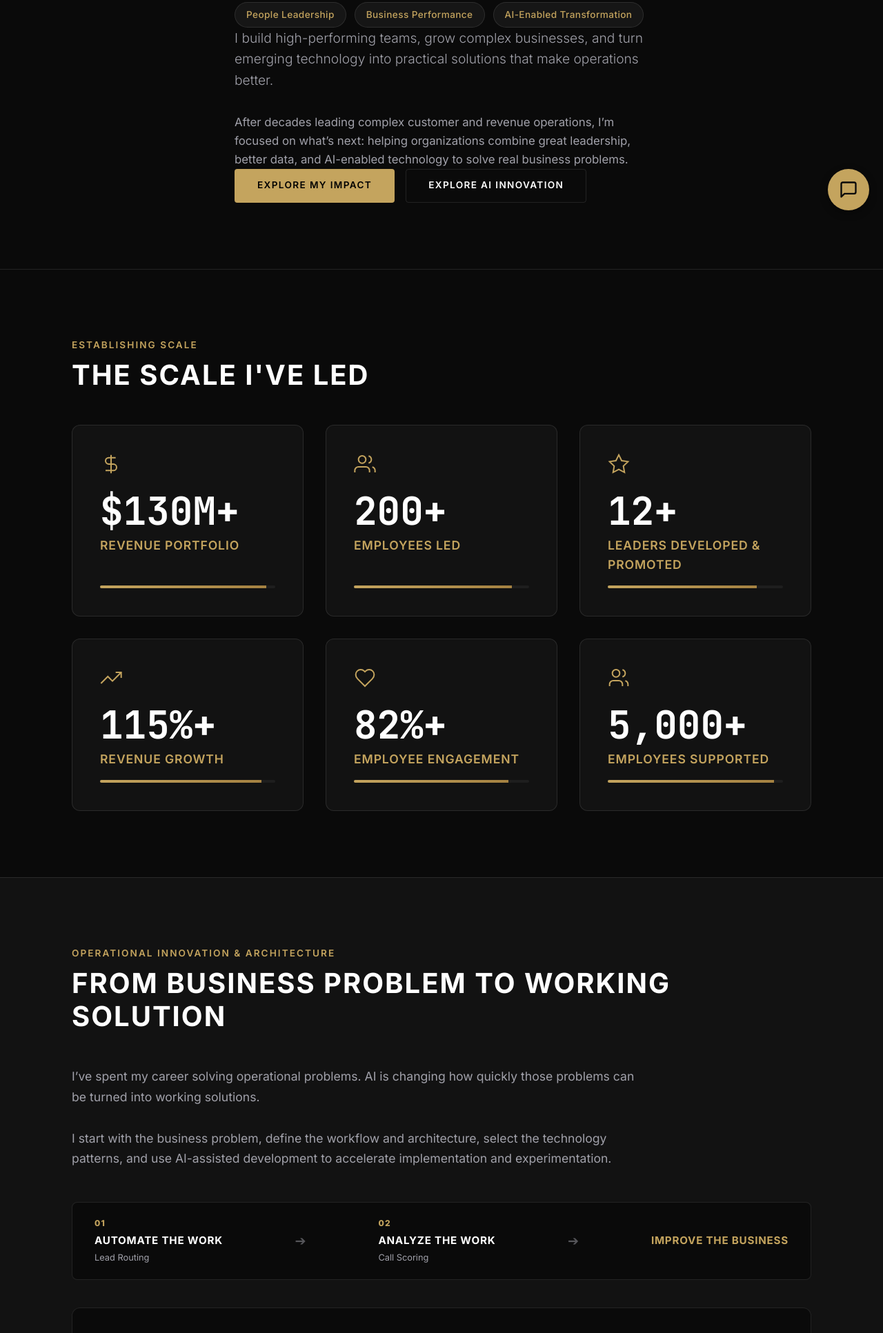
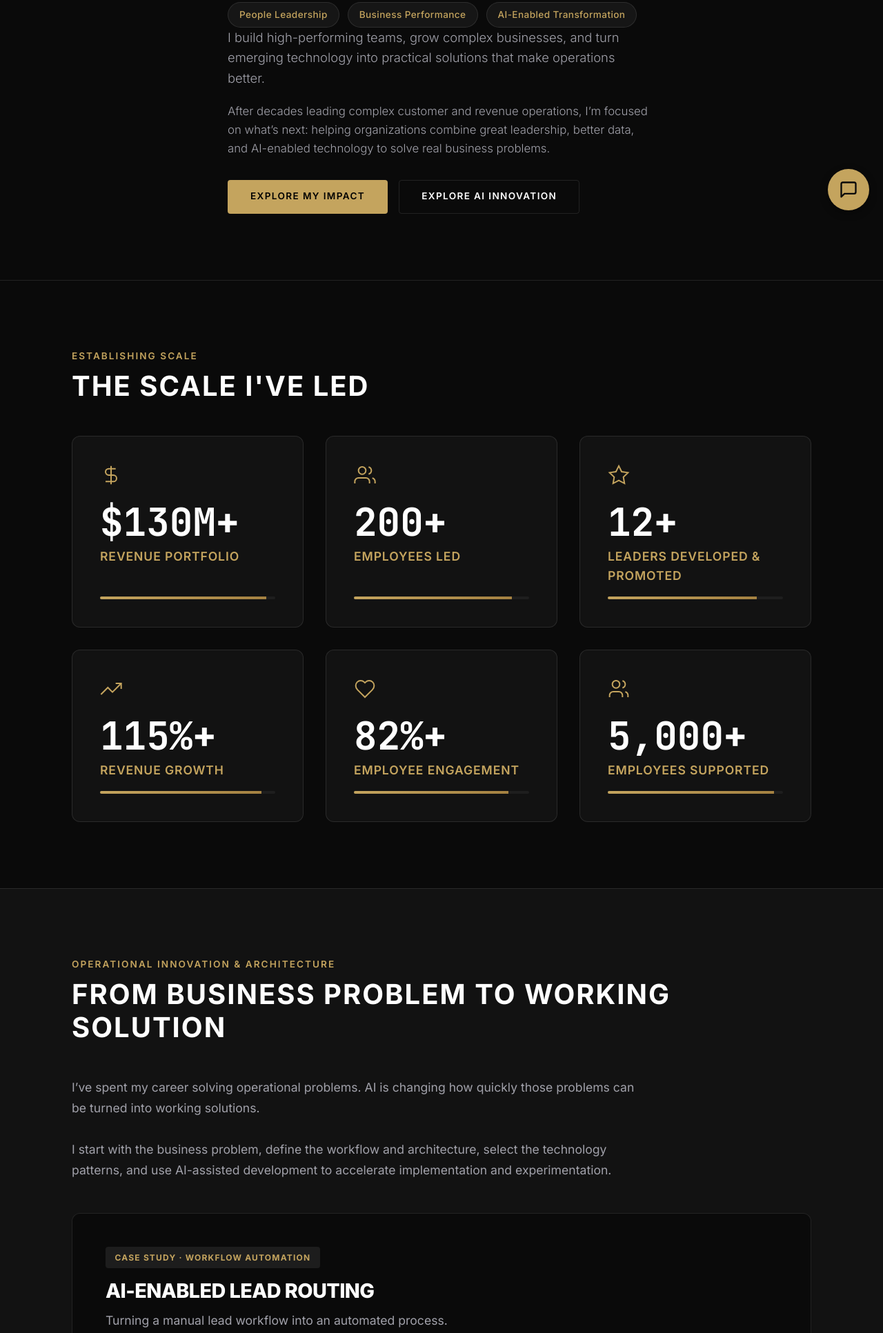
Before and after one commit to kelvenhwong/kelven-portfolio, a website: page index.html in a window 1280 px wide. Shown: the part 475-2408 px from the top of the page at 69% size. Drawn offline with Linux system fonts and the light colour scheme.

Commit message:
refactor: remove strategic progression banner, unify hero text font sizes, and standardize workflow step icons

```diff
--- a/index.html
+++ b/index.html
@@ -145,25 +145,6 @@
                     </p>
                 </div>
 
-                <!-- Strategic Progression Banner -->
-                <div class="progression-banner reveal">
-                    <div class="progression-item active">
-                        <span class="progression-num">01</span>
-                        <span class="progression-text">AUTOMATE THE WORK</span>
-                        <span class="progression-sub">Lead Routing</span>
-                    </div>
-                    <div class="progression-arrow">➔</div>
-                    <div class="progression-item active">
-                        <span class="progression-num">02</span>
-                        <span class="progression-text">ANALYZE THE WORK</span>
-                        <span class="progression-sub">Call Scoring</span>
-                    </div>
-                    <div class="progression-arrow">➔</div>
-                    <div class="progression-item highlight">
-                        <span class="progression-text">IMPROVE THE BUSINESS</span>
-                    </div>
-                </div>
-
                 <!-- CASE STUDY 1: AI-ENABLED LEAD ROUTING -->
                 <div class="case-study-card reveal">
                     <div class="case-study-header">
@@ -206,7 +187,7 @@
 
                         <!-- Step 3: Google Apps Script -->
                         <div class="workflow-step" data-step="2">
-                            <div class="step-icon accent">
+                            <div class="step-icon">
                                 <svg viewBox="0 0 24 24" fill="none" stroke="currentColor" stroke-width="1.5"><polyline points="16 18 22 12 16 6"/><polyline points="8 6 2 12 8 18"/></svg>
                             </div>
                             <div class="step-title">GOOGLE APPS SCRIPT</div>
@@ -248,7 +229,7 @@
 
                         <!-- Step 6: Automated Routing -->
                         <div class="workflow-step" data-step="5">
-                            <div class="step-icon accent">
+                            <div class="step-icon">
                                 <svg viewBox="0 0 24 24" fill="none" stroke="currentColor" stroke-width="1.5"><path d="M22 11.08V12a10 10 0 1 1-5.93-9.14"/><polyline points="22 4 12 14.01 9 11.01"/></svg>
                             </div>
                             <div class="step-title">AUTOMATED ROUTING</div>
@@ -397,7 +378,7 @@
                         </div>
 
                         <div class="workflow-step">
-                            <div class="step-icon accent">
+                            <div class="step-icon">
                                 <svg viewBox="0 0 24 24" fill="none" stroke="currentColor" stroke-width="1.5"><path d="M12 2L2 7l10 5 10-5-10-5zM2 17l10 5 10-5M2 12l10 5 10-5"/></svg>
                             </div>
                             <div class="step-title">GEMINI AI</div>
--- a/style.css
+++ b/style.css
@@ -251,19 +251,22 @@ h1, h2, h3, h4 {
 }
 
 .hero-subtitle-wrapper {
-    max-width: 600px;
-}
-
-.hero-subtitle {
-    font-size: 1.2rem;
-    color: var(--text-secondary);
-    margin-bottom: 2rem;
+    max-width: 620px;
+}
+
+.hero-subtitle,
+.hero-subtitle-desc {
+    font-size: 1.15rem;
+    line-height: 1.6;
+    color: var(--text-secondary);
     font-weight: 300;
+    margin-bottom: 1.25rem;
 }
 
 .hero-actions {
     display: flex;
     gap: 1rem;
+    margin-top: 2rem;
 }
 
 /* =========================================================================
```
